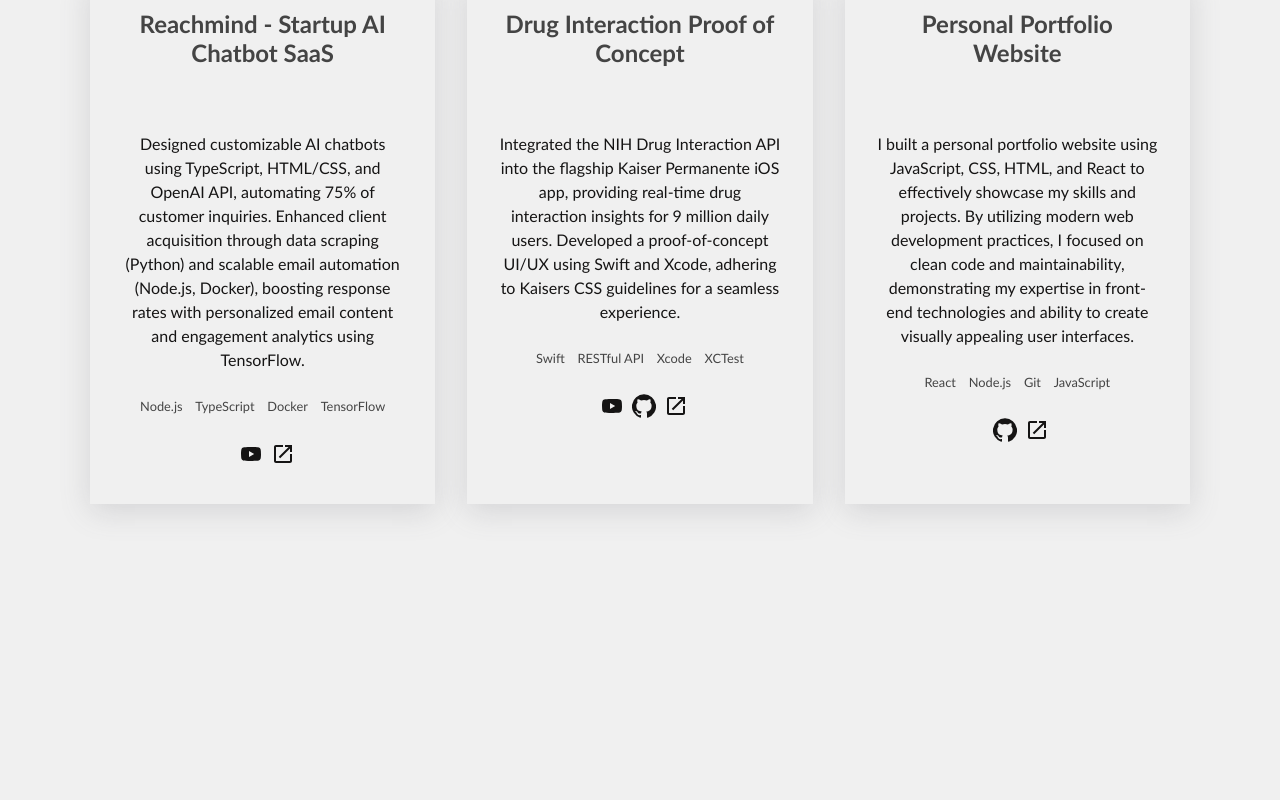
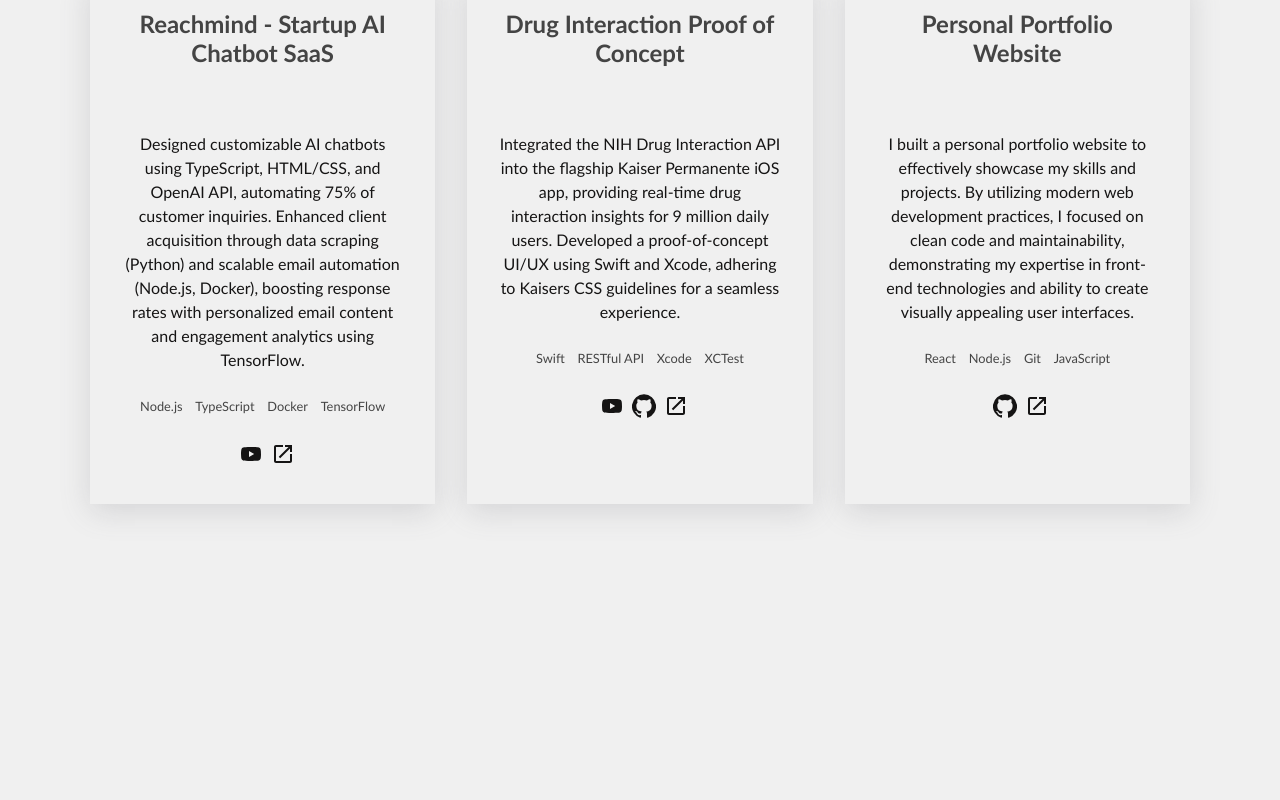
Before and after one commit to iamrishabruh/portfolio, a React (Create React App) app: page / in a window 1280 px wide. Shown: the part 1520-2320 px from the top of the page. Built offline with nearby package versions, Linux system fonts and the light colour scheme.

Commit message:
Fixing nav hamburger

```diff
--- a/src/components/Navbar/Navbar.css
+++ b/src/components/Navbar/Navbar.css
@@ -50,9 +50,4 @@
     display: flex; /* Show list when toggled */
     top: 0; /* Reset top position when visible */
   }
-
-  .nav__hamburger {
-    display: block; /* Show hamburger icon on smaller screens */
-    cursor: pointer; /* Change cursor to pointer on hover */
-  }
 }
--- a/src/portfolio.js
+++ b/src/portfolio.js
@@ -9,8 +9,7 @@
     name: 'Rishabh Chouhan', // Full name.
     role: 'Software Developer', // Professional role or title.
     descriptions: [
-      'CEO of Reachmind',
-      'Full stack dev', // Series of brief descriptions about the person.
+      'Front-end developer',
       'Lifelong learner',
       'Community leader',
       'Literacy advocate',
@@ -18,7 +17,7 @@
       'Resilient innovator',
 
     ],
-    resume: 'https://drive.google.com/file/d/1yU0CnZKHAxkysUGdmzFYlrkrDagtS0bC/view?usp=sharing', // URL to resume.
+    resume: 'https://docs.google.com/document/d/18RC9N_Lowmegpl_h6uemEKKf5GSEjWLYMhf0E6mCabg/edit?usp=sharing', // URL to resume.
     social: {
       linkedin: 'https://www.linkedin.com/in/chouhanrishabh/', // LinkedIn profile link.
       github: 'https://github.com/iamrishabruh', // GitHub profile link.
@@ -47,7 +46,7 @@
     {
       name: 'Personal Portfolio Website', // Project name.
       description:
-        'I built a personal portfolio website using JavaScript, CSS, HTML, and React to effectively showcase my skills and projects. By utilizing modern web development practices, I focused on clean code and maintainability, demonstrating my expertise in front-end technologies and ability to create visually appealing user interfaces.', // Brief description of the project and impact.
+        'I built a personal portfolio website to effectively showcase my skills and projects. By utilizing modern web development practices, I focused on clean code and maintainability, demonstrating my expertise in front-end technologies and ability to create visually appealing user interfaces.', // Brief description of the project and impact.
       stack: ['React', 'Node.js', 'Git', 'JavaScript'], // Technologies used in the project.
       sourceCode: 'https://github.com/iamrishabruh/portfolio', // Link to the source code repository.
       livePreview: 'https://rishabhchouhan.netlify.app/', // Live preview link.
@@ -68,7 +67,7 @@
       name: 'CSA Achievement Award', // Leadership role.
       description:
         'National recognition by Future Business Leaders of America for completing over 500 hours of community service during four years as an FBLA member.', // Brief description of the award.
-      stack: ['Volunteer', 'MealsByGrace', 'Sewa International', 'Shelters'], // Key skills and organizations involved.
+      stack: ['Volunteer', 'MealsByGrace', 'SEWA International', 'Shelters'], // Key skills and organizations involved.
       livePreview: 'https://georgiafbla.org/community-service-awards-csa/', // External link to more information.
     },
     {
@@ -86,29 +85,31 @@
     'C++',
     'Python',
     'JavaScript',
-    'React',
-    'SQL',
-    'Git',
-    'CI/CD',
-    'Shell',
+    'TypeScript',
+    'HTML',
+    'CSS',
     'Swift',
-    'XCTest',
-    'HTML',
-    'Agile',
-    'Kubernetes',
+    'React.js',
+    'Bootstrap',
+    'Tailwind.css',
     'Pandas',
     'NumPy',
+    'Django',
+    'XCTest',
+    'Git',
+    'Shell',
     'Node.js',
-    'Bash',
+    'Postman',
     'Jenkins',
-    'TensorFlow',
-    'Teamwork', // Soft skill.
+    'Kubernetes',
+    'Figma',
+    'Docker'
   ]
 
   // Contact information including email and phone number.
   const contact = {
-    email: 'rchouhan.network@gmail.com', // Contact email address.
-    phoneNumber: '+16786759397', // Contact phone number.
+    email: 'rchouhan.network@gmail.com',
+    phoneNumber: '+16786759397',
   }
 
   // Exporting all defined objects so they can be used in other parts of the codebase.
```
Also changed, not shown: 11 other files (tests, documents, lock files or other folders).
